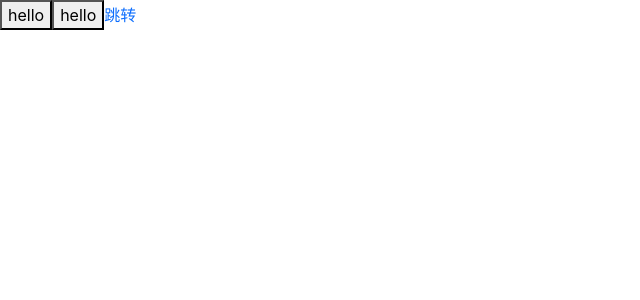
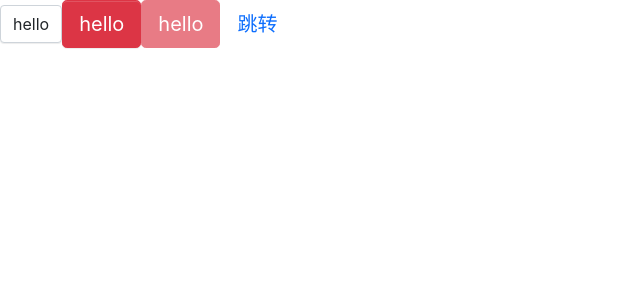
Before and after one commit to xing-6464/r-element, a React (Vite) app: page / in a window 1280 px wide. Shown: the top 300 px of the page, without its empty margins (0-640 px from the left). Built offline with nearby package versions, Linux system fonts and the light colour scheme.

Commit message:
添加 Button 基本样式

```diff
--- a/src/App.tsx
+++ b/src/App.tsx
@@ -7,6 +7,10 @@ function App() {
       <Button btnType="danger" size="lg">
         hello
       </Button>
+      <Button disabled btnType="danger" size="lg">
+        hello
+      </Button>
+
       <Button btnType="link" size="lg" href="1.94.45.254:9002">
         跳转
       </Button>
--- /dev/null
+++ b/src/components/Button/_style.scss
@@ -0,0 +1,86 @@
+.btn {
+  position: relative;
+  display: inline-block;
+  font-weight: $btn-font-weight;
+  line-height: $btn-line-height;
+  color: $body-color;
+  white-space: nowrap;
+  text-align: center;
+  vertical-align: middle;
+  background-image: none;
+  border: $btn-border-width solid transparent;
+  @include button-size(
+    $btn-padding-y,
+    $btn-padding-x,
+    $btn-font-size,
+    $border-radius
+  );
+  box-shadow: $btn-box-shadow;
+  cursor: pointer;
+  transition: $btn-transition;
+  &.disabled,
+  &[disabled] {
+    cursor: not-allowed;
+    opacity: $btn-disabled-opacity;
+    box-shadow: none;
+    > * {
+      pointer-events: none;
+    }
+  }
+}
+
+.btn-lg {
+  @include button-size(
+    $btn-padding-y-lg,
+    $btn-padding-x-lg,
+    $btn-font-size-lg,
+    $btn-border-radius-lg
+  );
+}
+.btn-sm {
+  @include button-size(
+    $btn-padding-y-sm,
+    $btn-padding-x-sm,
+    $btn-font-size-sm,
+    $btn-border-radius-sm
+  );
+}
+
+.btn-primary {
+  @include button-style($primary, $primary, $white);
+}
+.btn-danger {
+  @include button-style($danger, $danger, $white);
+}
+
+.btn-default {
+  @include button-style(
+    $white,
+    $gray-400,
+    $body-color,
+    $white,
+    $primary,
+    $primary
+  );
+}
+
+.btn-link {
+  font-weight: $font-weight-normal;
+  color: $btn-link-color;
+  text-decoration: $link-decoration;
+  box-shadow: none;
+  &:hover {
+    color: $btn-link-hover-color;
+    text-decoration: $link-hover-decoration;
+  }
+  &:focus,
+  &.focus {
+    text-decoration: $link-hover-decoration;
+    box-shadow: none;
+  }
+  &:disabled,
+  &.disabled {
+    color: $btn-link-disabled-color;
+    pointer-events: none;
+  }
+}
--- a/src/styles/index.scss
+++ b/src/styles/index.scss
@@ -10,8 +10,8 @@
 // animation
 @import 'animation';
 
-// // button
-// @import '../components/Button/style';
+// button
+@import '../components/Button/style';
 
 // // alert
 // @import '../components/Alert/style';
```
